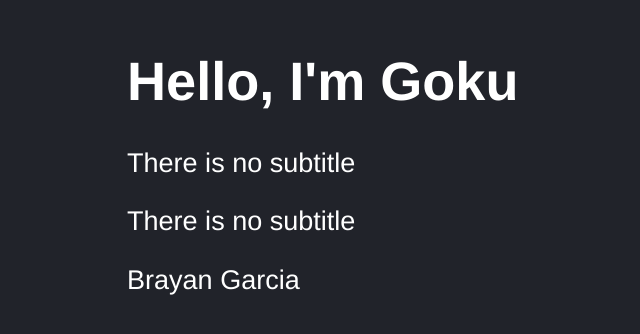
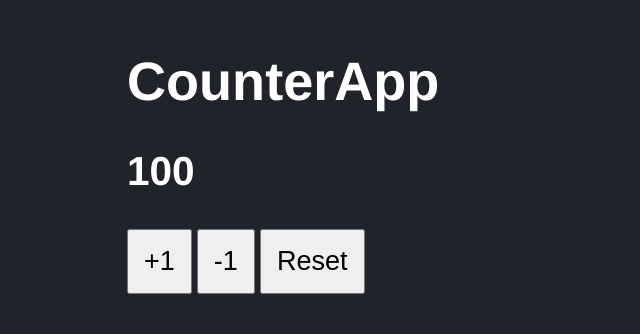
Before and after one commit to React-Development/calculator-vite, a React (Vite) app: page / in a window 1280 px wide. Shown: the part 134-468 px from the top of the page, without its empty margins (21-661 px from the left). Built offline with nearby package versions, Linux system fonts and the light colour scheme.

Commit message:
enable CouterApp component

```diff
--- a/src/main.jsx
+++ b/src/main.jsx
@@ -7,7 +7,7 @@ import { HelloWorldApp } from "./HelloWorldApp";
 
 ReactDOM.createRoot(document.getElementById("root")).render(
   <React.StrictMode>
-    {/* <CounterApp value={10} /> */}
-    <HelloWorldApp title="Hello, I'm Goku" />
+    <CounterApp value={100} />
+    {/* <HelloWorldApp title="Hello, I'm Goku" /> */}
   </React.StrictMode>
 );
```
